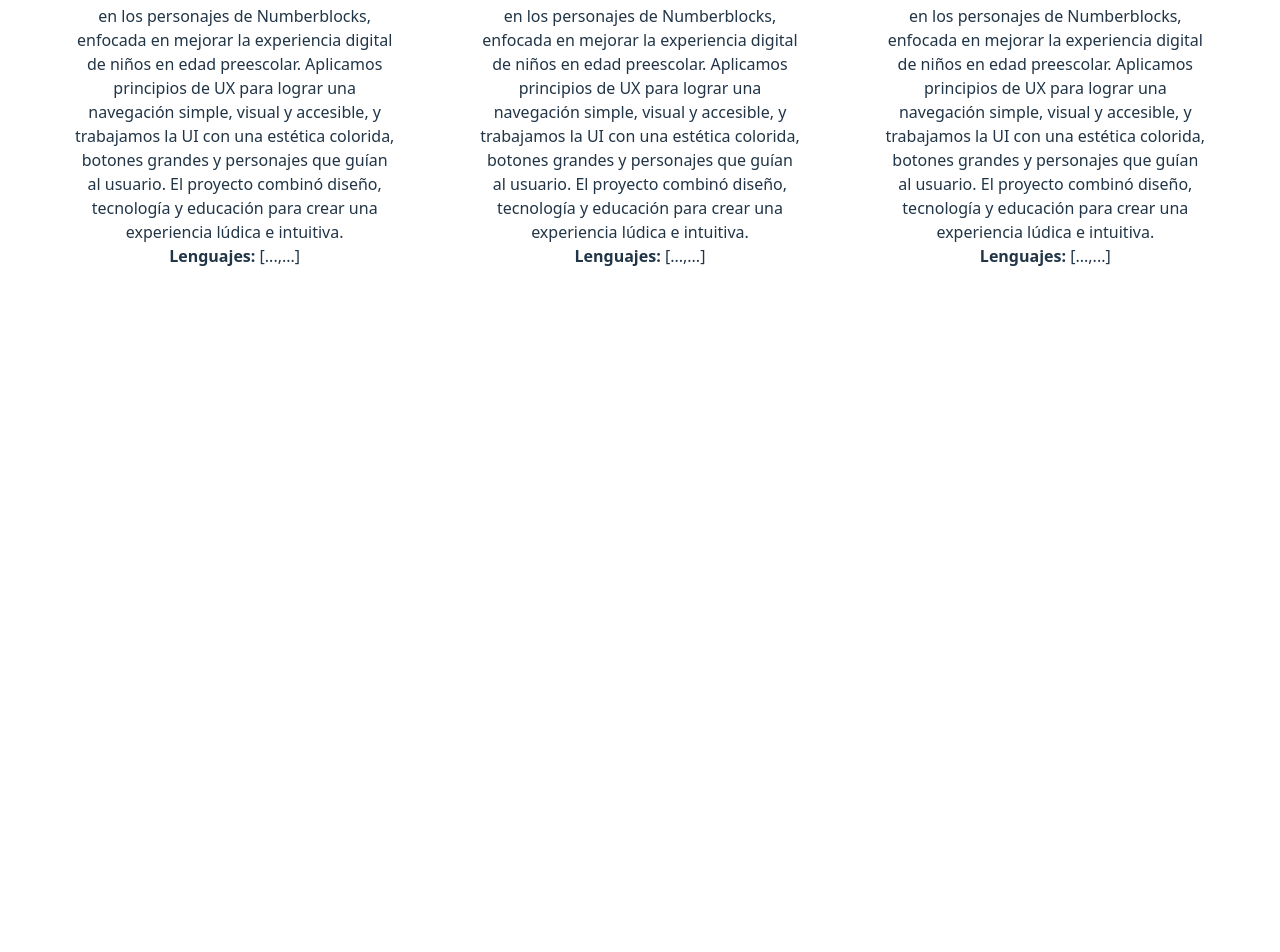
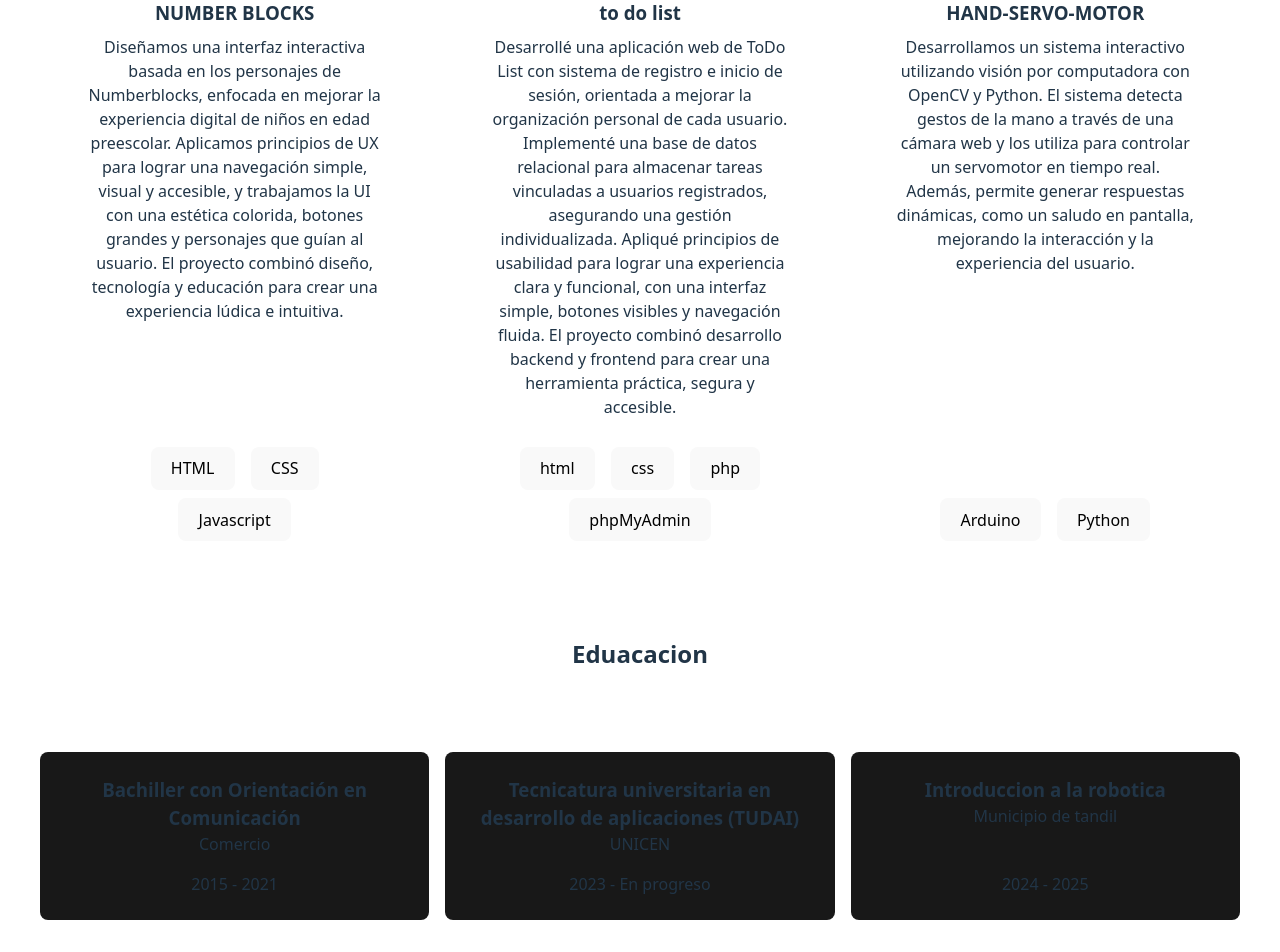
Before and after one commit to NicoGGomez/Portafolio, a React (Vite) app: page / in a window 1280 px wide. Shown: the part 973-1925 px from the top of the page. Before the commit the page ends 1273 px from the top, so only its background shows below. Built offline with nearby package versions, Linux system fonts and the light colour scheme.

Commit message:
subida de cardeduacion y proyecto ademas de las propias secciones en app

```diff
--- a/src/App.jsx
+++ b/src/App.jsx
@@ -1,6 +1,7 @@
 import Header from '../src/components/Header'
 import AboutMe from '../src/components/AboutMe'
 import Proyectos from './components/Proyectos'
+import Educacion from './components/Educacion'
 import './styles/App.css'
 
 function App() {
@@ -10,6 +11,7 @@ function App() {
       <Header/>
       <AboutMe/>
       <Proyectos/>
+      <Educacion/>
     </>
   )
 }
--- /dev/null
+++ b/src/components/CardEducacion.jsx
@@ -0,0 +1,15 @@
+import '../styles/CardEducacion.css'
+
+const CardEducacion = ({nombreInstitucion, titulo, anio}) => {
+    return (
+        <div className='contenedor-card-educacion'>
+            <div className="contenedor-info-educacion">
+            <h3>{titulo}</h3>
+            <p>{nombreInstitucion}</p>
+            </div>
+            <p>{anio}</p>
+        </div>
+    )
+}
+
+export default CardEducacion
--- a/src/components/CardProyecto.jsx
+++ b/src/components/CardProyecto.jsx
@@ -3,10 +3,18 @@ import '../styles/CardProyecto.css'
 const CardProyecto = ({img, nombre, descripcion, lenguajes}) => {
     return (
         <div className="card-proyecto">
-            <img src={img} alt={nombre} className="card-img" />
-            <h3>{nombre}</h3>
-            <p>{descripcion}</p>
-            <p><strong>Lenguajes:</strong> {lenguajes}</p>
+            <div className="contenedor-info">
+                <div className="info">
+                    <img src={img} alt={nombre} className="card-img" />
+                    <h3>{nombre}</h3>
+                    <p>{descripcion}</p>
+                </div>
+                <div className="contenedor-lenguajes">
+                {Array.isArray(lenguajes) && lenguajes.map((lenguaje, index) => (
+                <button className='button' key={index}>{lenguaje}</button>
+                ))}
+                </div>
+            </div>
         </div>
     )
 }
--- /dev/null
+++ b/src/components/Educacion.jsx
@@ -0,0 +1,43 @@
+import '../styles/Educacion.css'
+import CardEducacion from './CardEducacion'
+
+const Educacion = () => {
+    return (
+        <>
+        <div className="contenedor-principal-proyectos">
+
+                <div className="contenedor-titulo">
+                    <h2>Eduacacion</h2>
+                </div>
+
+                <div className="contenedor-card">
+
+                <CardEducacion
+                className='card'
+                nombreInstitucion='Comercio'
+                titulo='Bachiller con Orientación en Comunicación'
+                anio='2015 - 2021'
+                />
+
+                <CardEducacion
+                className='card'
+                nombreInstitucion='UNICEN'
+                titulo='Tecnicatura universitaria en desarrollo de aplicaciones (TUDAI)'
+                anio='2023 - En progreso'
+                />
+
+                <CardEducacion
+                className='card'
+                nombreInstitucion='Municipio de tandil'
+                titulo='Introduccion a la robotica'
+                anio='2024 - 2025'
+                />
+
+                </div>
+
+            </div>
+        </>
+    )
+}
+
+export default Educacion
--- a/src/components/Proyectos.jsx
+++ b/src/components/Proyectos.jsx
@@ -11,21 +11,25 @@ const Proyectos = () => {
                 </div>
 
                 <div className="contenedor-proyectos">
+
                     <CardProyecto
                     img='../../public/imgs/foto2.png'
                     nombre='NUMBER BLOCKS'
                     descripcion='Diseñamos una interfaz interactiva basada en los personajes de Numberblocks, enfocada en mejorar la experiencia digital de niños en edad preescolar. Aplicamos principios de UX para lograr una navegación simple, visual y accesible, y trabajamos la UI con una estética colorida, botones grandes y personajes que guían al usuario. El proyecto combinó diseño, tecnología y educación para crear una experiencia lúdica e intuitiva.'
-                    lenguajes='[...,...]' />
+                    lenguajes={['HTML', 'CSS', 'Javascript']}  />
+
                     <CardProyecto
-                    img='../../public/imgs/foto2.png'
-                    nombre='NUMBER BLOCKS'
-                    descripcion='Diseñamos una interfaz interactiva basada en los personajes de Numberblocks, enfocada en mejorar la experiencia digital de niños en edad preescolar. Aplicamos principios de UX para lograr una navegación simple, visual y accesible, y trabajamos la UI con una estética colorida, botones grandes y personajes que guían al usuario. El proyecto combinó diseño, tecnología y educación para crear una experiencia lúdica e intuitiva.'
-                    lenguajes='[...,...]' />
+                    img='../../public/imgs/foto1.png'
+                    nombre='to do list'
+                    descripcion='Desarrollé una aplicación web de ToDo List con sistema de registro e inicio de sesión, orientada a mejorar la organización personal de cada usuario. Implementé una base de datos relacional para almacenar tareas vinculadas a usuarios registrados, asegurando una gestión individualizada. Apliqué principios de usabilidad para lograr una experiencia clara y funcional, con una interfaz simple, botones visibles y navegación fluida. El proyecto combinó desarrollo backend y frontend para crear una herramienta práctica, segura y accesible.'
+                    lenguajes={['html', 'css', 'php', 'phpMyAdmin',  ]} />
+
                     <CardProyecto
-                    img='../../public/imgs/foto2.png'
-                    nombre='NUMBER BLOCKS'
-                    descripcion='Diseñamos una interfaz interactiva basada en los personajes de Numberblocks, enfocada en mejorar la experiencia digital de niños en edad preescolar. Aplicamos principios de UX para lograr una navegación simple, visual y accesible, y trabajamos la UI con una estética colorida, botones grandes y personajes que guían al usuario. El proyecto combinó diseño, tecnología y educación para crear una experiencia lúdica e intuitiva.'
-                    lenguajes='[...,...]' />
+                    img='../../public/imgs/foto3.png'
+                    nombre='HAND-SERVO-MOTOR'
+                    descripcion='Desarrollamos un sistema interactivo utilizando visión por computadora con OpenCV y Python. El sistema detecta gestos de la mano a través de una cámara web y los utiliza para controlar un servomotor en tiempo real. Además, permite generar respuestas dinámicas, como un saludo en pantalla, mejorando la interacción y la experiencia del usuario.'
+                    lenguajes={['Arduino', 'Python']} />
+
                 </div>
 
             </div>
--- a/src/styles/AboutMe.css
+++ b/src/styles/AboutMe.css
@@ -10,10 +10,16 @@
     margin-right: 5vh;
 }
 
+.texto-about-me h1{
+    color: #fff;
+}
+
 .texto-about-me{
+    margin-top: 4vh;
     width: 100%;
     display: flex;
     flex-direction: column;
+    color: #cccccc;
 }
 
 .texto-about-me .titulo-about-me {
@@ -34,4 +40,10 @@
 .zona-de-contacto .icon {
     color: #fff;
     width: 5vh;
+    transition: .3s;
 }
+
+.zona-de-contacto .icon:hover {
+    color: #ff4444;
+    transition: .3s;
+}
--- /dev/null
+++ b/src/styles/CardEducacion.css
@@ -0,0 +1,14 @@
+.contenedor-card-educacion {
+    width: 50vh;
+    padding: 3vh;
+    background-color: #181818;
+    margin: 0 1vh 0 1vh;
+    display: flex;
+    flex-direction: column;
+    justify-content: space-between;
+    border-radius: 1vh;
+}
+
+.contenedor-card-educacion .contenedor-info-educacion {
+    margin-bottom: 2vh;
+}
--- a/src/styles/CardProyecto.css
+++ b/src/styles/CardProyecto.css
@@ -1,7 +1,37 @@
 .card-proyecto img {
-    width: 40vh;
+    width: 37vh;
+    height: 30vh;
+    object-fit: cover;
+    border-radius: 1vh;
+    margin-bottom: 2vh;
 }
 
 .card-proyecto {
     width: 40vh;
+    border: 1px solid #fff;
+    border-radius: 15px;
 }
+
+.card-proyecto h3 {
+    margin-bottom: 1vh;
+}
+
+.contenedor-info {
+    display: flex;
+    height: 100%;
+    flex-direction: column;
+    justify-content: space-between;
+    align-items: center;
+    margin: 10px;
+}
+
+.contenedor-lenguajes {
+    display: flex;
+    flex-wrap: wrap;
+    justify-content: center;
+    margin-bottom: 3vh;
+}
+
+.contenedor-lenguajes .button {
+    margin: 1vh 1vh 0 1vh;
+}
--- /dev/null
+++ b/src/styles/Educacion.css
@@ -0,0 +1,8 @@
+.contenedor-card {
+    display: flex;
+    justify-content: center;
+}
+
+.contenedor-card .Card {
+    margin: 5vh;
+}
--- a/src/styles/Header.css
+++ b/src/styles/Header.css
@@ -3,6 +3,16 @@
     display: flex;
     justify-content: center;
     margin-bottom: 10vh;
+}
+
+.header .nav a {
+    color: #fff;
+    transition: .3s;
+}
+
+.header .nav a:hover {
+    color: #ff4444;
+    transition: .3s;
 }
 
 .header .nav ul {
```
Also changed, not shown: public/imgs/foto1.png (added).
